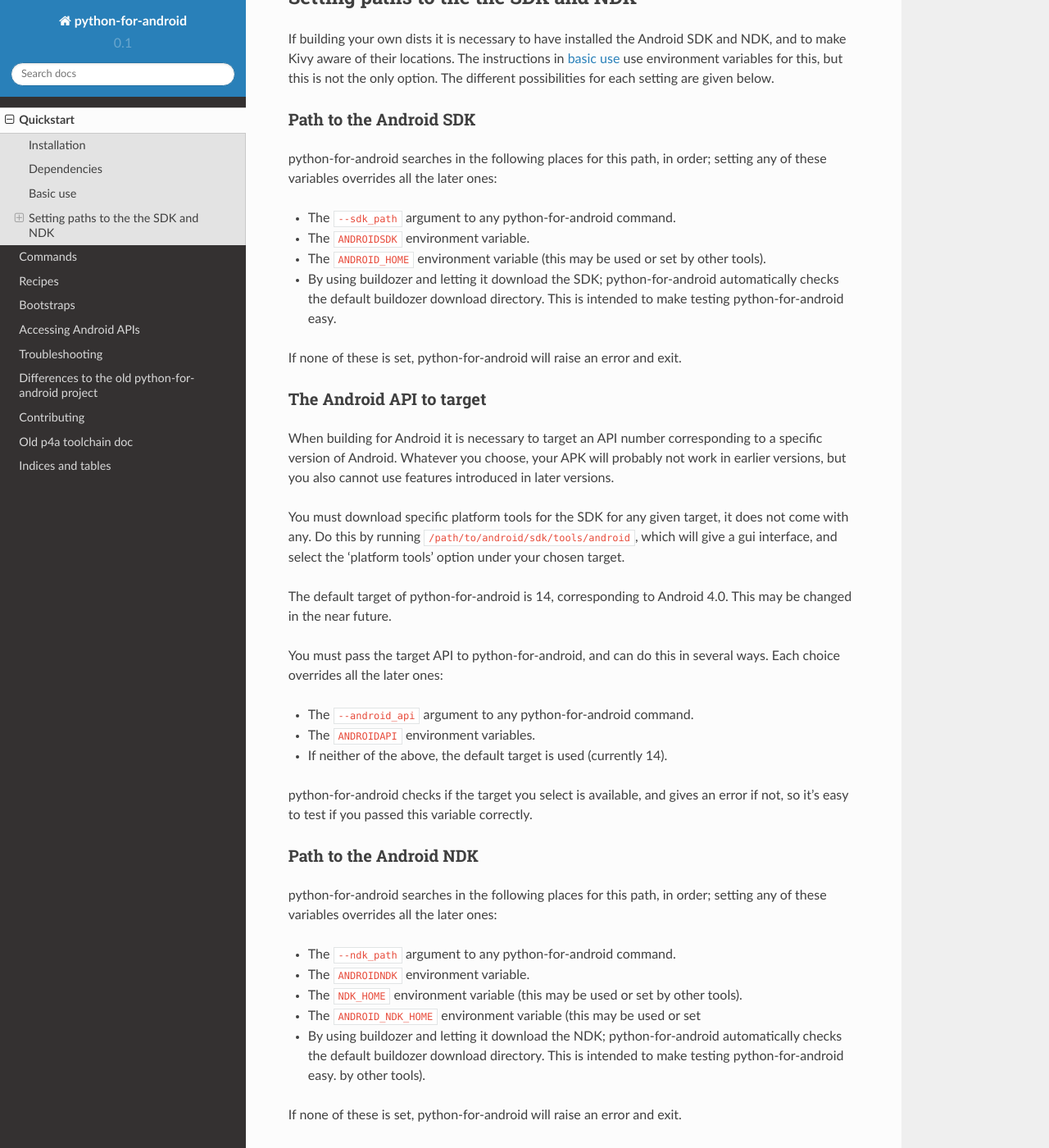
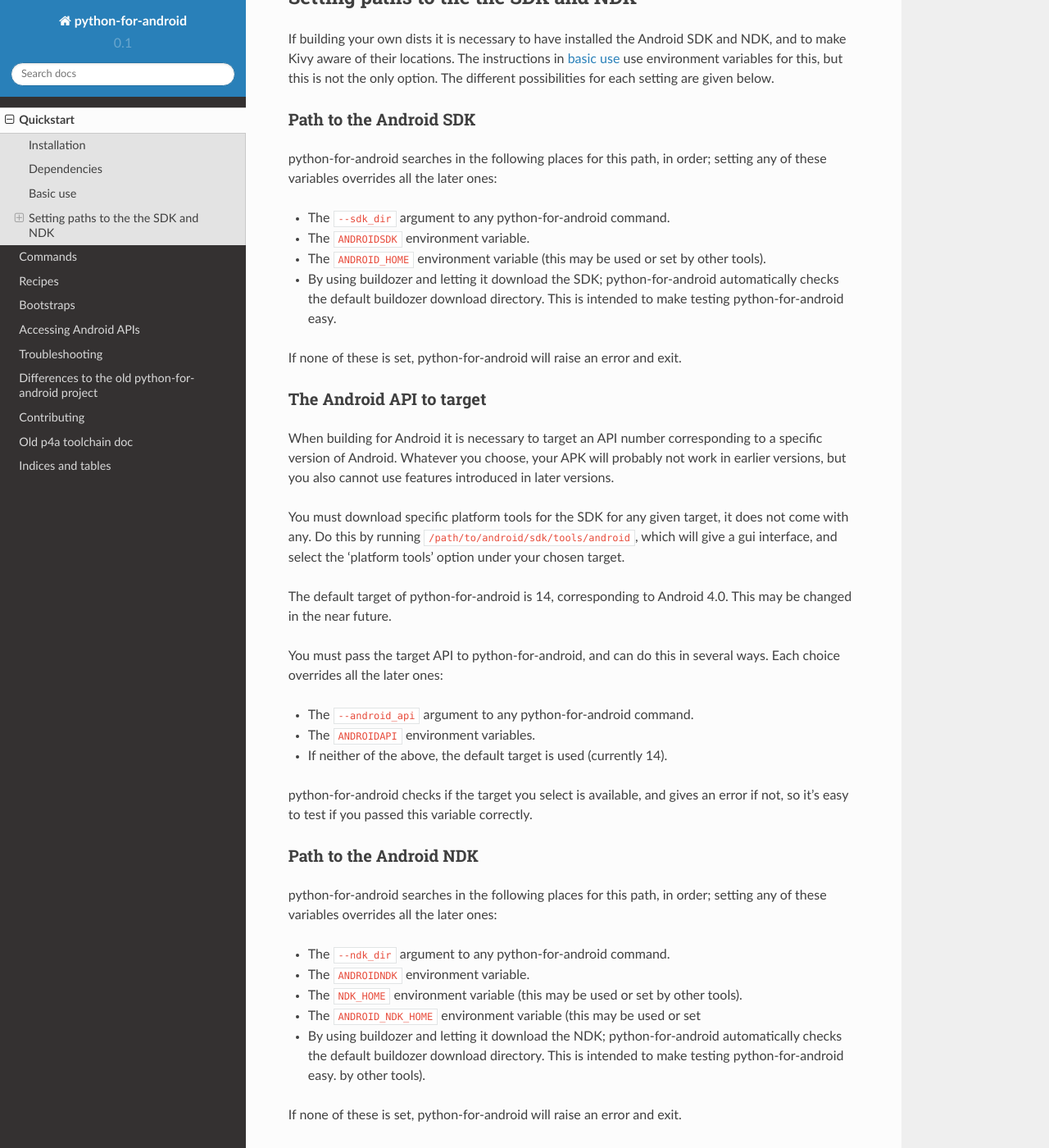
Before and after one commit to kivy/python-for-android, a Sphinx documentation site: the page built from doc/source/quickstart.rst, in a window 1280 px wide and 1400 px high, scrolled down 3550 px. Shown: the whole window at 82% size. Built offline with Sphinx 7.4.7 and the Read the Docs theme 2.0.0, drawn with Linux system fonts in a browser that asks for light colours; pages that are not in the unit, such as notebooks, are missing from menus.

Commit message:
Fixed sdk_ and ndk_dir option doc

```diff
--- a/doc/source/quickstart.rst
+++ b/doc/source/quickstart.rst
@@ -175,7 +175,7 @@
 python-for-android searches in the following places for this path, in
 order; setting any of these variables overrides all the later ones:
 
-- The ``--sdk_path`` argument to any python-for-android command.
+- The ``--sdk_dir`` argument to any python-for-android command.
 - The ``ANDROIDSDK`` environment variable.
 - The ``ANDROID_HOME`` environment variable (this may be used or set
   by other tools).
@@ -220,7 +220,7 @@
 python-for-android searches in the following places for this path, in
 order; setting any of these variables overrides all the later ones:
 
-- The ``--ndk_path`` argument to any python-for-android command.
+- The ``--ndk_dir`` argument to any python-for-android command.
 - The ``ANDROIDNDK`` environment variable.
 - The ``NDK_HOME`` environment variable (this may be used or set
   by other tools).
```
